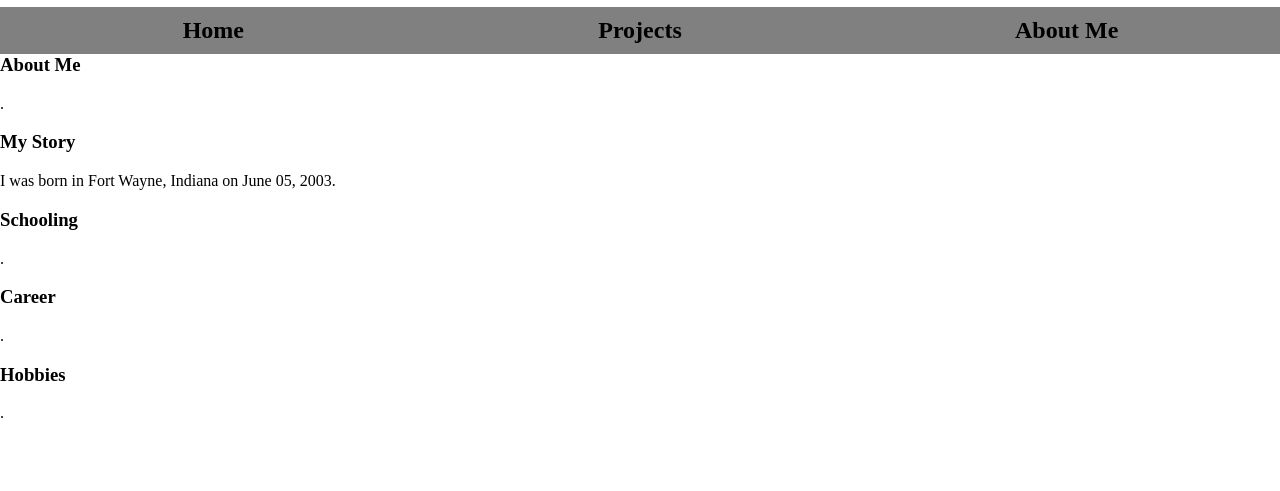
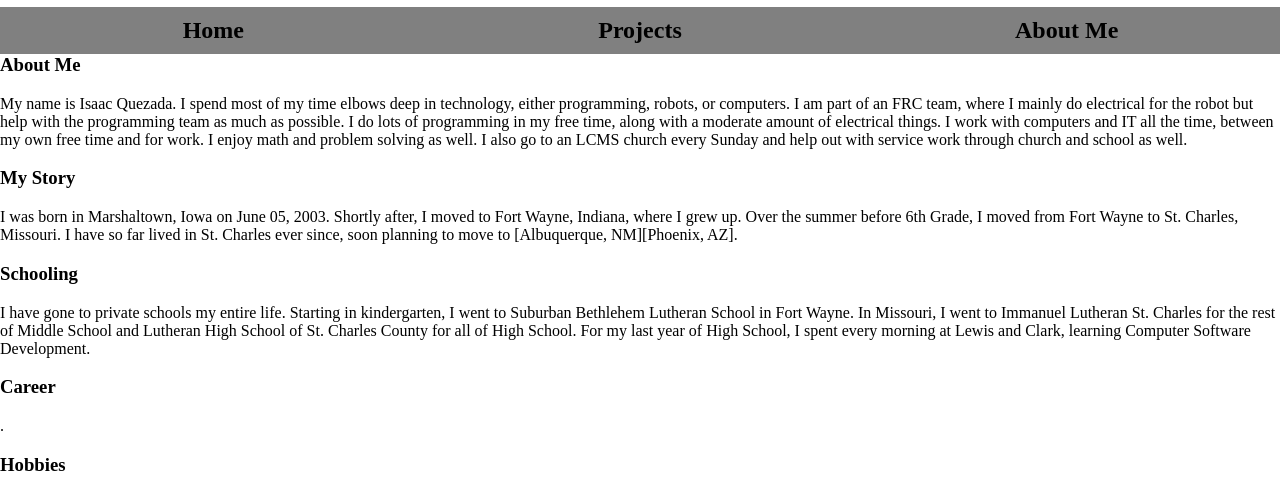
Before and after one commit to IQuesadilla/website, a plain HTML site: page about.html in a window 1280 px wide. Shown: the part 50-541 px from the top of the page. Drawn offline with Linux system fonts and the light colour scheme.

Commit message:
started about paragraphs

```diff
--- a/about.html
+++ b/about.html
@@ -15,21 +15,21 @@
         <div>
             <h3>About Me</h3>
             <p>
-                .
+                My name is Isaac Quezada. I spend most of my time elbows deep in technology, either programming, robots, or computers. I am part of an FRC team, where I mainly do electrical for the robot but help with the programming team as much as possible. I do lots of programming in my free time, along with a moderate amount of electrical things. I work with computers and IT all the time, between my own free time and for work. I enjoy math and problem solving as well. I also go to an LCMS church every Sunday and help out with service work through church and school as well.
             </p>
         </div>
 
         <div>
             <h3>My Story</h3>
             <p>
-                I was born in Fort Wayne, Indiana on June 05, 2003.
+                I was born in Marshaltown, Iowa on June 05, 2003. Shortly after, I moved to Fort Wayne, Indiana, where I grew up. Over the summer before 6th Grade, I moved from Fort Wayne to St. Charles, Missouri. I have so far lived in St. Charles ever since, soon planning to move to [Albuquerque, NM][Phoenix, AZ].
             </p>
         </div>
 
         <div>
             <h3>Schooling</h3>
             <p>
-                .
+                I have gone to private schools my entire life. Starting in kindergarten, I went to Suburban Bethlehem Lutheran School in Fort Wayne. In Missouri, I went to Immanuel Lutheran St. Charles for the rest of Middle School and Lutheran High School of St. Charles County for all of High School. For my last year of High School, I spent every morning at Lewis and Clark, learning Computer Software Development.
             </p>
         </div>
 
```
